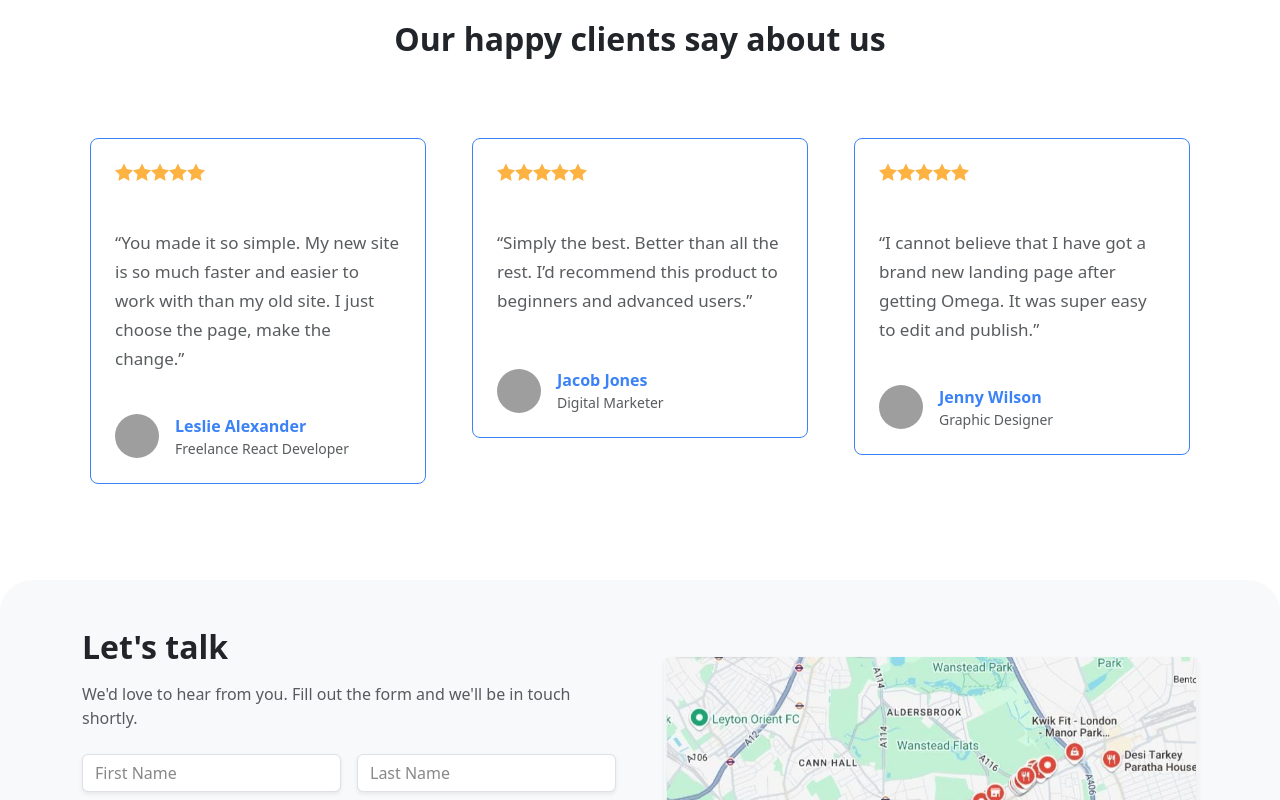
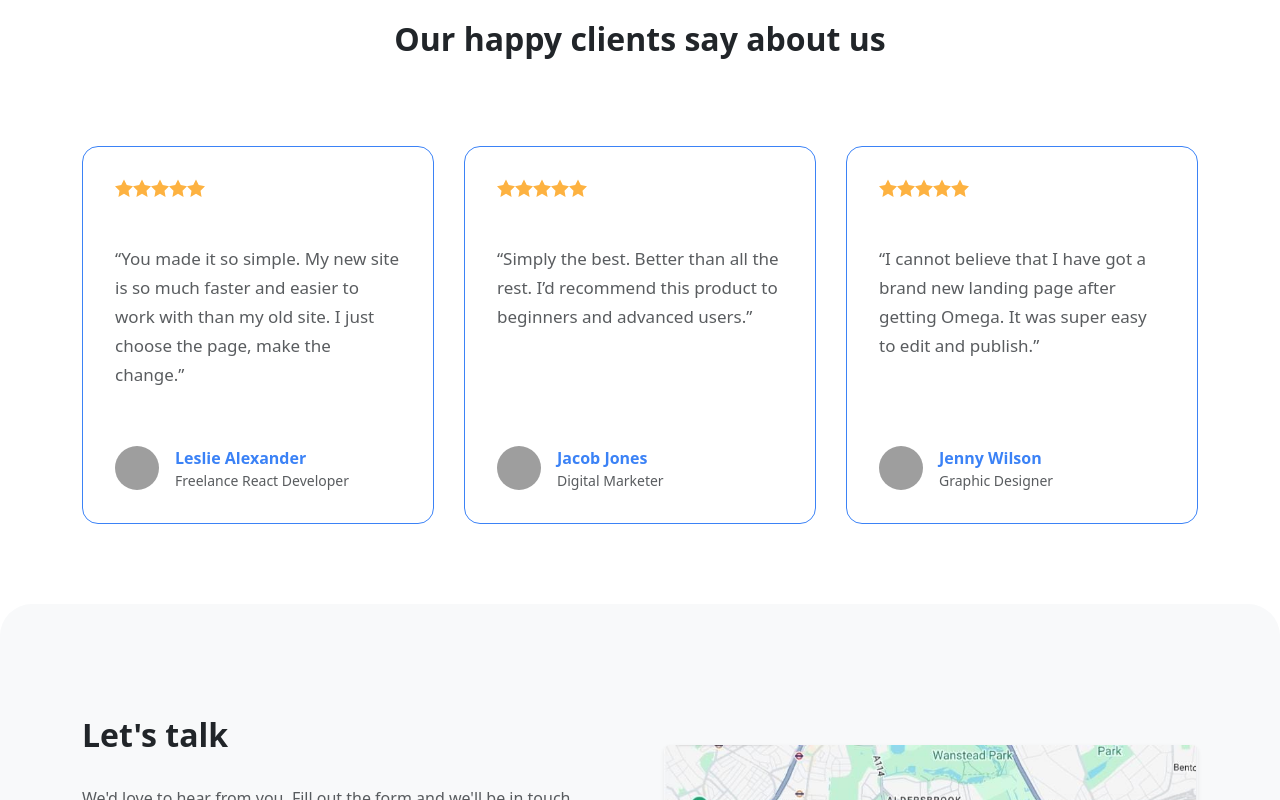
Before and after one commit to GayathriG5787/BDL2, a React (Vite) app in the folder client/: page / in a window 1280 px wide. Shown: the part 1680-2480 px from the top of the page. Built offline with nearby package versions, Linux system fonts and the light colour scheme; grey boxes are pictures that could not be loaded; a web font is replaced by a local one.

Commit message:
testimonial card height

```diff
--- a/client/src/components/ContactUs.css
+++ b/client/src/components/ContactUs.css
@@ -1,6 +1,7 @@
 /* Section Styling */
 .contact-section {
   border-radius: 2rem;
+  padding-top: 3rem;
   padding-bottom: 5rem;
 }
 
--- a/client/src/components/ContactUs.jsx
+++ b/client/src/components/ContactUs.jsx
@@ -4,13 +4,13 @@ import map from '../assets/map.png'
 
 const ContactUs = () => {
   return (
-    <section className="my-2 contact-section bg-light" id="contact">
+    <section className="contact-section bg-light" id="contact">
       <div className="container py-5">
         <div className="row g-5 align-items-center">
 
           {/* Left: Contact Form */}
           <div className="col-lg-6">
-            <h2 className="fw-bold mb-3">Let's talk</h2>
+            <h2 className="fw-bold mb-3 py-3">Let's talk</h2>
             <p className="text-muted mb-4 fs-6">
               We'd love to hear from you. Fill out the form and we'll be in touch shortly.
             </p>
--- a/client/src/components/Testimonials.css
+++ b/client/src/components/Testimonials.css
@@ -12,3 +12,15 @@
   transform: translateY(-8px);
   border: 2px solid #3b82f6;
 }
+
+.swiper-slide {
+  display: flex;
+  height: auto !important; /* ensures content defines the height */
+}
+
+.testimonial-card {
+  display: flex;
+  flex-direction: column;
+  justify-content: space-between;
+  height: 100%;
+}
--- a/client/src/components/Testimonials.jsx
+++ b/client/src/components/Testimonials.jsx
@@ -60,14 +60,15 @@ const Testimonials = () => {
           }}
         >
           {testimonials.map((t, i) => (
-          <SwiperSlide key={i}>
+          <SwiperSlide key={i} className="h-130 my-2">
             <div
-            className="testimonial-card m-2 p-4 rounded-3 h-100 d-flex flex-column justify-content-between text-start"
-            style={{
-              minHeight: "300px",
-              gap: "1.5rem",
-            }}
-          >
+              className="testimonial-card my-2 h-100 d-flex flex-column justify-content-between text-start"
+              style={{
+                minHeight: "350px", // or any height you prefer
+                padding: "2rem",
+                gap: "1.5rem",
+              }}
+            >
 
               {/* Star Rating + Quote */}
               <div>
```
